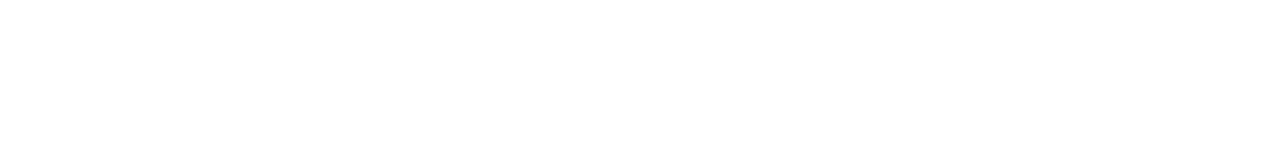
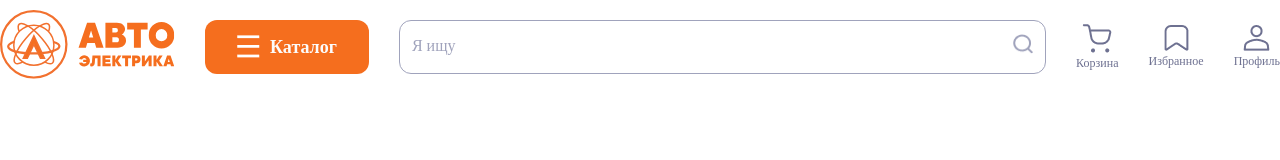
Before and after one commit to Olimjon-04042000/AE-site, a plain HTML site: page index.html in a window 1280 px wide. Drawn offline with Linux system fonts and the light colour scheme.

Commit message:
header html and css

```diff
--- a/index.html
+++ b/index.html
@@ -17,8 +17,37 @@
 </head>
 
 <body>
+    <!-- header -->
     <header>
-        <div class="container header--container"></div>
+        <div class="container header--container">
+            <a href="#" class="header--logo"><img src="./images/logo.svg" alt="logo"></a>
+            <button class="header-katalog">
+                <img src="./images/menu.png" alt="menu-icon">
+                <span>Каталог</span>
+            </button>
+            <div class="header--search">
+                <input type="text" id="search" placeholder="Я ищу">
+                <label for="search"><img src="./images/search.png" width="20" height="20" alt="search icon"></label>
+            </div>
+            <div class="header--item">
+                <a href="#">
+                    <img src="./images/korzinka.png" alt="Корзина">
+                    <span>Корзина</span>
+                </a>
+            </div>
+            <div class="header--item">
+                <a href="#">
+                    <img src="./images/icon.png" alt="Избранное">
+                    <span>Избранное</span>
+                </a>
+            </div>
+            <div class="header--item">
+                <a href="#">
+                    <img src="./images/contact.png" alt="Профиль">
+                    <span>Профиль</span>
+                </a>
+            </div>
+        </div>
     </header>
 </body>
 
--- a/scss/style.scss
+++ b/scss/style.scss
@@ -1,5 +1,99 @@
+$font-family:'Golos';
+$color:#6E7191;
 * {
     margin: 0;
     padding: 0;
     box-sizing: border-box;
 }
+
+a {
+    text-decoration: none;
+}
+
+.container {
+    width: 100%;
+    max-width: 1410px;
+    margin: 0 auto;
+}
+
+.header--container {
+    display: flex;
+    gap: 30px;
+    justify-content: space-between;
+    align-items: center;
+    padding-top: 10px;
+    .header-katalog {
+        width: 180px;
+        height: 54px;
+        display: flex;
+        justify-content: center;
+        align-items: center;
+        gap: 10px;
+        border-radius: 12px;
+        background: #F56E1E;
+        border: none;
+        transition: all 0.3s;
+        &:hover {
+            background: #d93d08;
+        }
+        span {
+            color: #FCFCFC;
+            font-family: $font-family;
+            font-family: 'Golos';
+            font-size: 18px;
+            font-style: normal;
+            font-weight: 600;
+            line-height: 28px;
+        }
+    }
+    .header--search {
+        display: flex;
+        justify-content: space-between;
+        align-items: center;
+        width: 708px;
+        height: 54px;
+        padding: 12px;
+        border-radius: 12px;
+        border: 1px solid #A0A3BC;
+        background: #FFF;
+        input {
+            border: none;
+            &::placeholder {
+                color: #A0A3BC;
+                font-family: Golos;
+                font-size: 16px;
+                font-style: normal;
+                font-weight: 400;
+                line-height: 16px;
+            }
+        }
+    }
+    .header--item {
+        a {
+            display: flex;
+            flex-direction: column;
+            align-items: center;
+            gap: 1px;
+            transition: all 0.3s;
+            &:hover {
+                img {
+                    transform: rotate(360deg);
+                    transition: all 0.7s;
+                }
+                span {
+                    color: #d93d08;
+                    transform: scale(1.2, 1.2);
+                    transition: all 0.3s;
+                }
+            }
+            span {
+                color: $color;
+                font-family: Golos;
+                font-size: 12px;
+                font-style: normal;
+                font-weight: 400;
+                line-height: 16px;
+            }
+        }
+    }
+}
```
Also changed, not shown: css/style.css, images/contact.png (added), images/icon.png (added), images/korzinka.png (added), images/logo.svg (added), images/menu.png (added), images/search.png (added), 1 other file.
